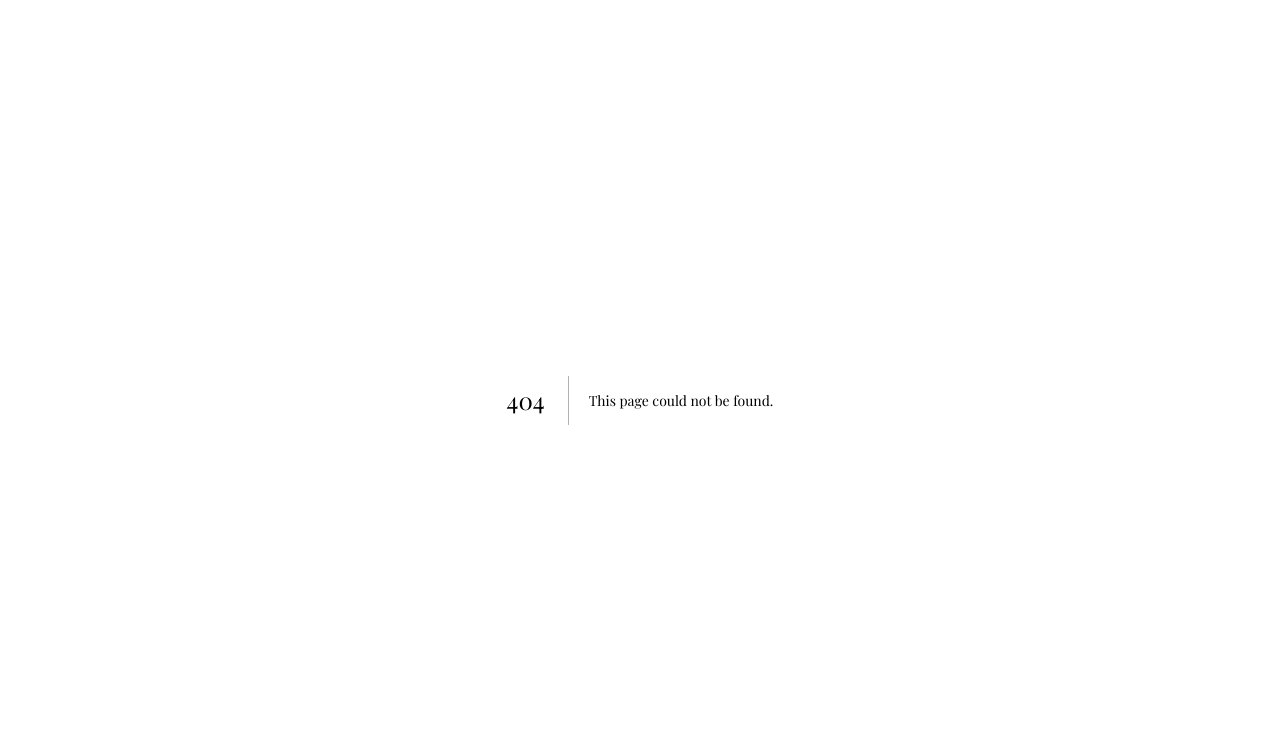
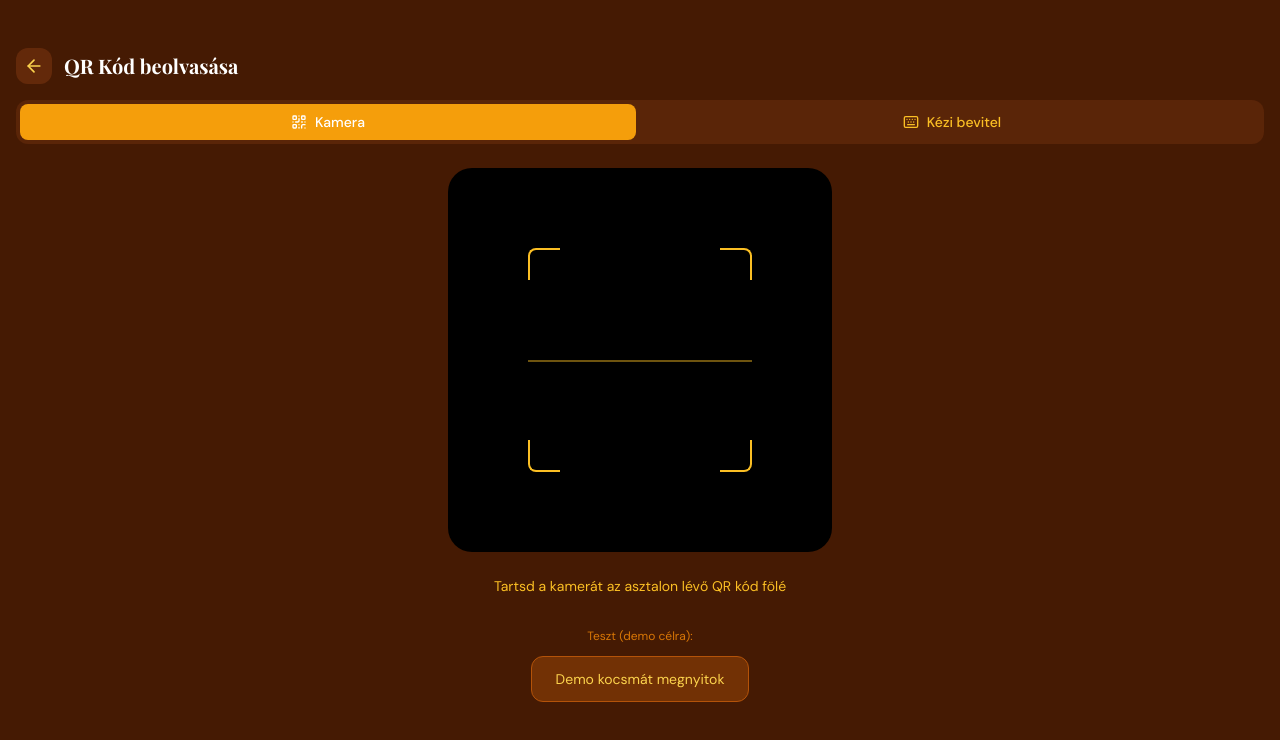
Before and after one commit to HenrikFaul/pubapp, a Next.js app: page /customer/scan in a window 1280 px wide. Before the commit this address had no page. Shown: the top 740 px of the page. Built offline with nearby package versions, Linux system fonts and the light colour scheme; no server answers.

Commit message:
deploy: src/app/customer/scan/page.tsx

```diff
--- /dev/null
+++ b/src/app/customer/scan/page.tsx
@@ -0,0 +1,166 @@
+'use client'
+
+import { useState, useEffect, useRef } from 'react'
+import { useRouter } from 'next/navigation'
+import { supabase } from '@/lib/supabase'
+import { ArrowLeft, QrCode, Keyboard } from 'lucide-react'
+import toast from 'react-hot-toast'
+
+export default function ScanPage() {
+  const router = useRouter()
+  const [mode, setMode] = useState<'scan' | 'manual'>('scan')
+  const [manualCode, setManualCode] = useState('')
+  const [scanning, setScanning] = useState(false)
+  const videoRef = useRef<HTMLVideoElement>(null)
+  const streamRef = useRef<MediaStream | null>(null)
+
+  useEffect(() => {
+    if (mode === 'scan') startCamera()
+    else stopCamera()
+    return () => stopCamera()
+  }, [mode])
+
+  async function startCamera() {
+    try {
+      const stream = await navigator.mediaDevices.getUserMedia({
+        video: { facingMode: 'environment' }
+      })
+      streamRef.current = stream
+      if (videoRef.current) {
+        videoRef.current.srcObject = stream
+      }
+      setScanning(true)
+    } catch {
+      toast.error('Kamera hozzáférés megtagadva. Kézi bevitel:')
+      setMode('manual')
+    }
+  }
+
+  function stopCamera() {
+    streamRef.current?.getTracks().forEach(t => t.stop())
+    streamRef.current = null
+    setScanning(false)
+  }
+
+  async function handleQrResult(code: string) {
+    // Look up table by QR code
+    const { data: table } = await supabase
+      .from('tables')
+      .select('*, venue:venues(*)')
+      .eq('qr_code', code)
+      .single()
+
+    if (table) {
+      stopCamera()
+      router.push(`/customer/pub/${table.venue_id}?table=${table.number}&qr=${code}`)
+    } else {
+      // Maybe it's a venue ID
+      const { data: venue } = await supabase
+        .from('venues')
+        .select('id')
+        .eq('id', code)
+        .single()
+      if (venue) {
+        stopCamera()
+        router.push(`/customer/pub/${venue.id}`)
+      } else {
+        toast.error('Érvénytelen QR kód')
+      }
+    }
+  }
+
+  async function handleManualSubmit(e: React.FormEvent) {
+    e.preventDefault()
+    if (!manualCode.trim()) return
+    await handleQrResult(manualCode.trim())
+  }
+
+  return (
+    <div className="min-h-screen bg-amber-950 text-white">
+      <div className="px-4 pt-12 pb-4 flex items-center gap-3">
+        <button onClick={() => router.back()} className="w-9 h-9 bg-amber-900/60 rounded-xl flex items-center justify-center">
+          <ArrowLeft className="w-5 h-5 text-amber-300" />
+        </button>
+        <h1 className="text-xl font-bold" style={{ fontFamily: 'Playfair Display, serif' }}>QR Kód beolvasása</h1>
+      </div>
+
+      {/* Mode toggle */}
+      <div className="mx-4 mb-6 flex gap-2 p-1 bg-amber-900/40 rounded-xl">
+        <button
+          onClick={() => setMode('scan')}
+          className={`flex-1 py-2 rounded-lg text-sm font-medium flex items-center justify-center gap-2 transition-colors ${mode === 'scan' ? 'bg-amber-500 text-white' : 'text-amber-400'}`}
+        >
+          <QrCode className="w-4 h-4" /> Kamera
+        </button>
+        <button
+          onClick={() => setMode('manual')}
+          className={`flex-1 py-2 rounded-lg text-sm font-medium flex items-center justify-center gap-2 transition-colors ${mode === 'manual' ? 'bg-amber-500 text-white' : 'text-amber-400'}`}
+        >
+          <Keyboard className="w-4 h-4" /> Kézi bevitel
+        </button>
+      </div>
+
+      {mode === 'scan' ? (
+        <div className="px-4">
+          <div className="relative rounded-3xl overflow-hidden bg-black aspect-square max-w-sm mx-auto">
+            <video
+              ref={videoRef}
+              autoPlay
+              playsInline
+              muted
+              className="w-full h-full object-cover"
+            />
+            {/* Scanner overlay */}
+            <div className="absolute inset-0 flex items-center justify-center">
+              <div className="w-56 h-56 relative">
+                <div className="absolute top-0 left-0 w-8 h-8 border-t-2 border-l-2 border-amber-400 rounded-tl-lg" />
+                <div className="absolute top-0 right-0 w-8 h-8 border-t-2 border-r-2 border-amber-400 rounded-tr-lg" />
+                <div className="absolute bottom-0 left-0 w-8 h-8 border-b-2 border-l-2 border-amber-400 rounded-bl-lg" />
+                <div className="absolute bottom-0 right-0 w-8 h-8 border-b-2 border-r-2 border-amber-400 rounded-br-lg" />
+                <div className="absolute inset-x-0 top-1/2 h-0.5 bg-amber-400/60 animate-pulse" />
+              </div>
+            </div>
+          </div>
+          <p className="text-center text-amber-400 text-sm mt-6">
+            Tartsd a kamerát az asztalon lévő QR kód fölé
+          </p>
+
+          {/* Demo button */}
+          <div className="mt-8 text-center">
+            <p className="text-amber-600 text-xs mb-3">Teszt (demo célra):</p>
+            <button
+              onClick={async () => {
+                // Pick a random active venue
+                const { data } = await supabase.from('venues').select('id').eq('is_active', true).limit(1).single()
+                if (data) router.push(`/customer/pub/${data.id}`)
+              }}
+              className="px-6 py-3 bg-amber-700/40 text-amber-300 rounded-xl text-sm border border-amber-700"
+            >
+              Demo kocsmát megnyitok
+            </button>
+          </div>
+        </div>
+      ) : (
+        <div className="px-4 max-w-sm mx-auto">
+          <form onSubmit={handleManualSubmit} className="space-y-4">
+            <div>
+              <label className="text-amber-300 text-sm mb-2 block">
+                Add meg az asztal kódját vagy a kocsma azonosítóját
+              </label>
+              <input
+                value={manualCode}
+                onChange={e => setManualCode(e.target.value)}
+                placeholder="pl. abc123..."
+                className="w-full bg-amber-900/50 border border-amber-700 text-amber-100 rounded-xl px-4 py-3 focus:outline-none focus:border-amber-500 placeholder:text-amber-700"
+                autoFocus
+              />
+            </div>
+            <button type="submit" className="w-full bg-amber-500 hover:bg-amber-400 text-white font-bold py-3 rounded-xl">
+              Megnyitás
+            </button>
+          </form>
+        </div>
+      )}
+    </div>
+  )
+}
```
